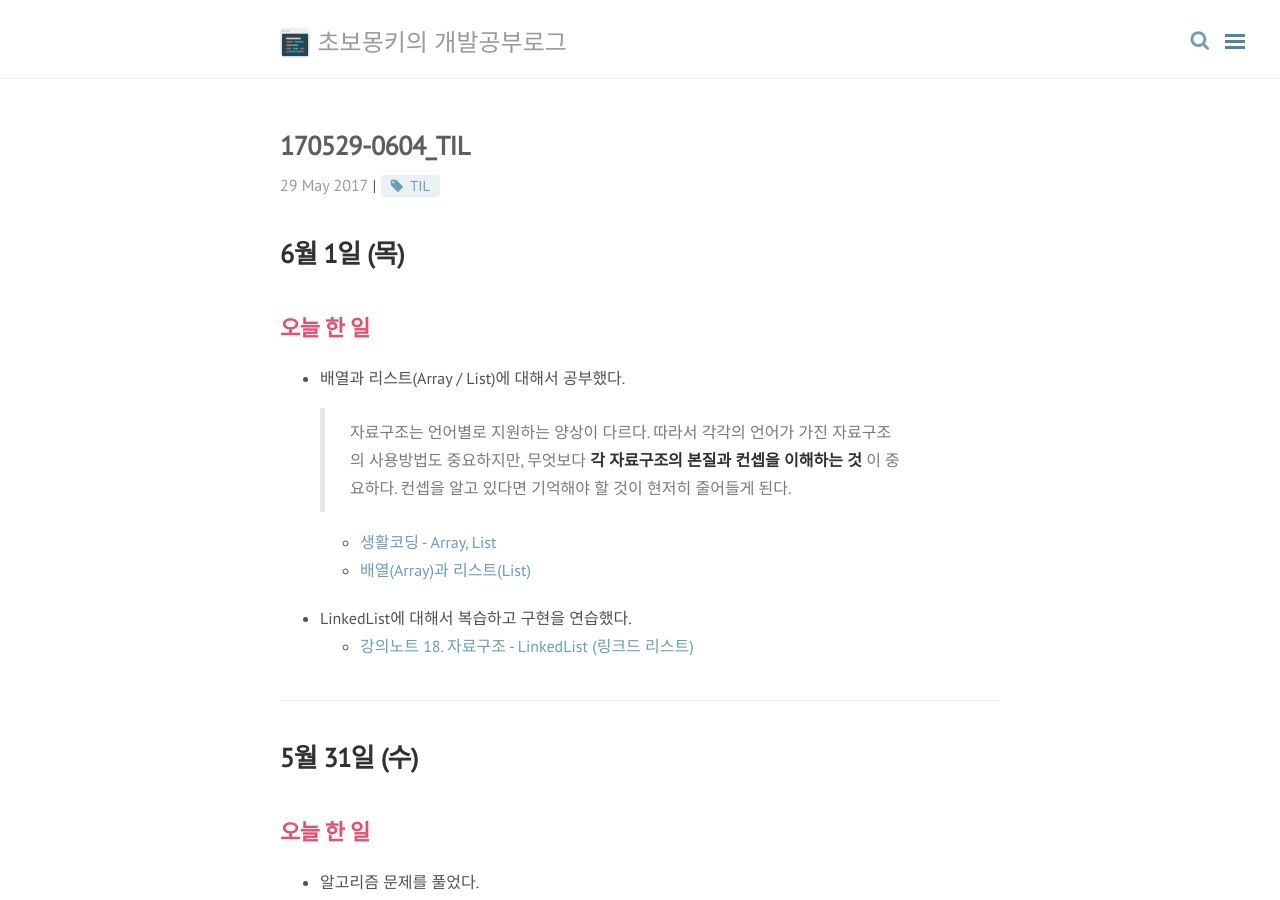
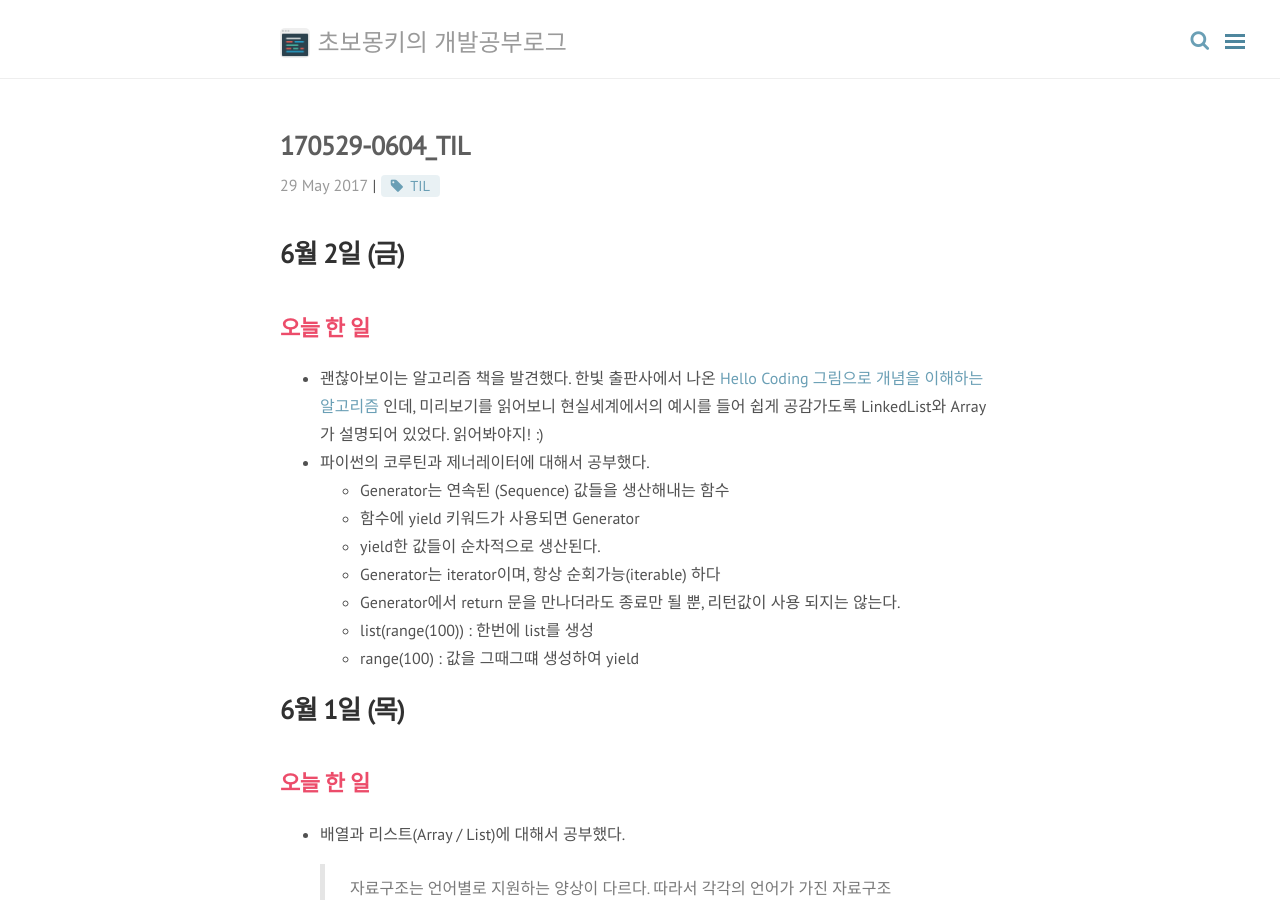
Before and after one commit to wayhome25/wayhome25.github.io, a Jekyll site: the page built from _posts/TIL(Today I Learned)/2017-05-29-06-04-TIL.md, in a window 1280 px wide and 900 px high. Built offline with Jekyll 4.4.1, drawn with Linux system fonts in a browser that asks for light colours; nearby versions of some CDN libraries; comment, search, counter and statistics services are not loaded.

Commit message:
add blog post

```diff
--- a/_posts/TIL(Today I Learned)/2017-05-29-06-04-TIL.md
+++ b/_posts/TIL(Today I Learned)/2017-05-29-06-04-TIL.md
@@ -6,6 +6,19 @@ permalink: /til/:year/:month/:day/:title/
 tags: [TIL]
 comments: true
 ---
+
+# 6월 2일 (금)
+## 오늘 한 일
+- 괜찮아보이는 알고리즘 책을 발견했다. 한빛 출판사에서 나온 [Hello Coding 그림으로 개념을 이해하는 알고리즘](http://www.hanbit.co.kr/store/books/look.php?p_code=B5896248244) 인데, 미리보기를 읽어보니 현실세계에서의 예시를 들어 쉽게 공감가도록 LinkedList와 Array가 설명되어 있었다. 읽어봐야지! :)
+- 파이썬의 코루틴과 제너레이터에 대해서 공부했다.
+	- Generator는 연속된 (Sequence) 값들을 생산해내는 함수
+	- 함수에 yield 키워드가 사용되면 Generator
+	- yield한 값들이 순차적으로 생산된다.
+	- Generator는 iterator이며, 항상 순회가능(iterable) 하다
+	- Generator에서 return 문을 만나더라도 종료만 될 뿐, 리턴값이 사용 되지는 않는다.
+	- list(range(100)) : 한번에 list를 생성
+	- range(100) : 값을 그때그떄 생성하여 yield
+
 
 # 6월 1일 (목)
 ## 오늘 한 일
@@ -16,7 +29,6 @@ comments: true
 	- [배열(Array)과 리스트(List)](https://wayhome25.github.io/cs/2017/04/17/cs-18-1/)
 - LinkedList에 대해서 복습하고 구현을 연습했다.
 	- [강의노트 18. 자료구조 - LinkedList (링크드 리스트)](https://wayhome25.github.io/cs/2017/04/17/cs-19/)
-
 
 ---
 # 5월 31일 (수)
```
